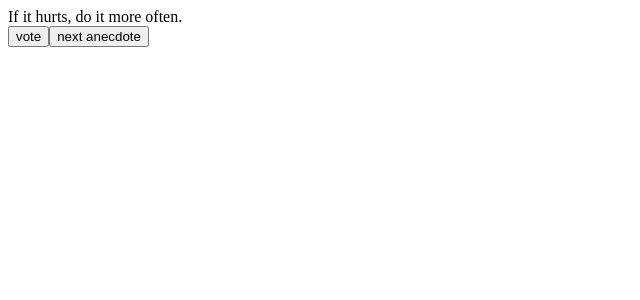
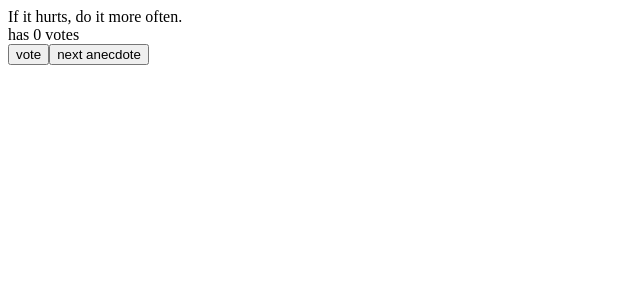
Before and after one commit to jungleistx/fullstackopen, a React (Vite) app in the folder part1/anecdotes/: page / in a window 1280 px wide. Shown: the top 300 px of the page, without its empty margins (0-640 px from the left). Built offline with nearby package versions, Linux system fonts and the light colour scheme.

Commit message:
add votes counter

```diff
--- a/part1/anecdotes/src/App.jsx
+++ b/part1/anecdotes/src/App.jsx
@@ -41,6 +41,9 @@ const App = () => {
     <>
       <div>
         {anecdotes[selected]}
+        <div>
+          has {votes[selected]} votes
+        </div>
       </div>
 
       <div>
```
